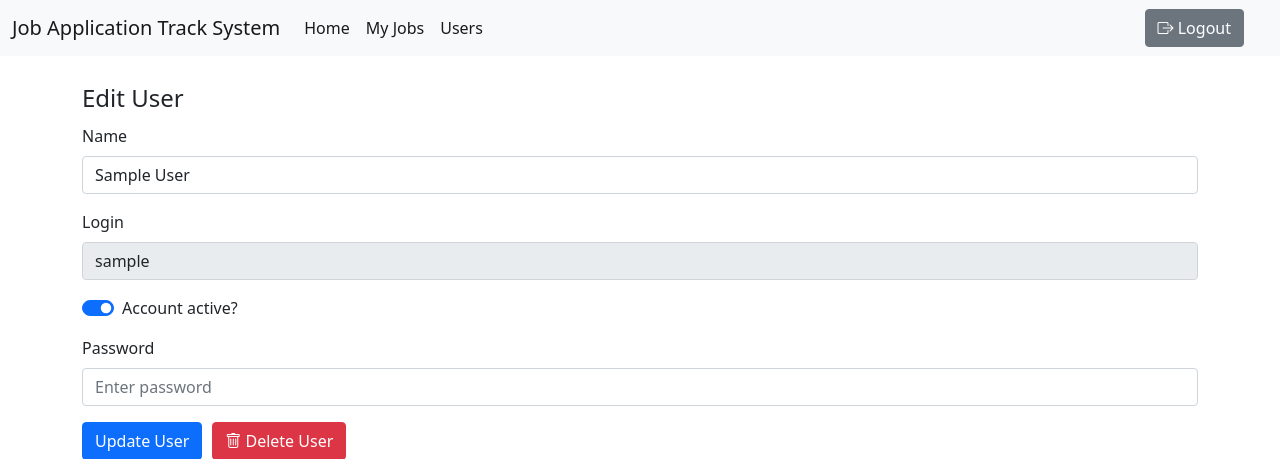
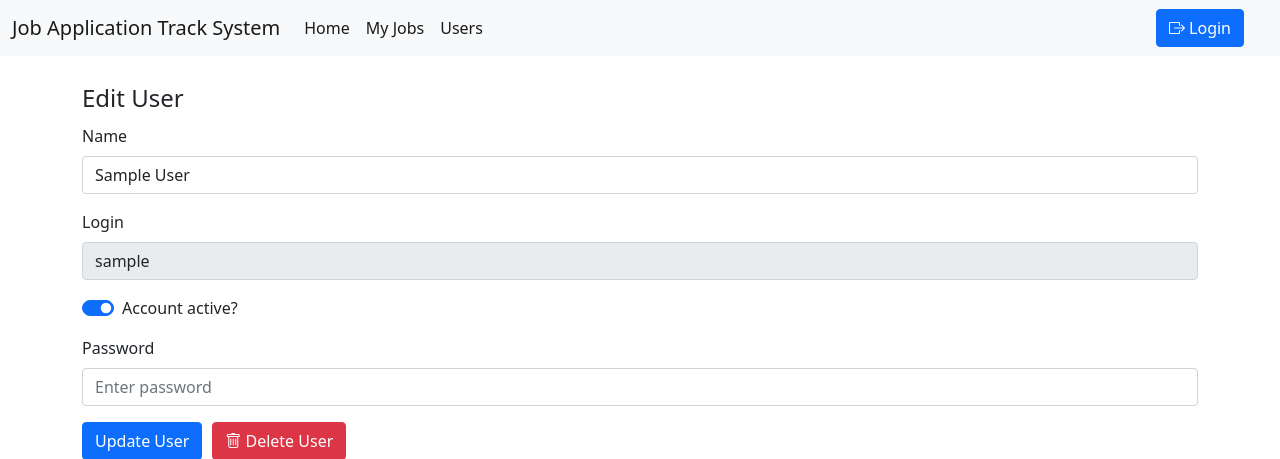
Before and after one commit to arizzi-devops/app.flask.jts, a Flask app: page /users/1/edit in a window 1280 px wide. Shown: the top 459 px of the page. Run offline with Flask 3, Linux system fonts and the light colour scheme; tables that the repository leaves empty or names only in its code hold one stand-in row (values such as "Sample post"); parts of the project's set-up code (start-up, migrations or seed data) failed here and were passed over.

Commit message:
some fixes

```diff
--- a/app/main/routes.py
+++ b/app/main/routes.py
@@ -1,8 +1,7 @@
-from flask import render_template
+from flask import render_template, flash
 from app.main import bp
 from flask_login import login_required, current_user
 
 @bp.route('/')
-@login_required
 def index():
     return render_template('index.html', user=current_user)
--- a/app/templates/base.html
+++ b/app/templates/base.html
@@ -25,16 +25,11 @@
             <li class="nav-item">
               <a class="nav-link active" aria-current="page" href="/users">Users</a>
             </li>
-            {% if not user %}
-            <li class="nav-item">
-              <a class="nav-link active" aria-current="page" href="/auth/login">Login</a>
-            </li>
-            {% endif %}
           </ul>
-          {% if user %}
-          <form class="d-flex me-4">
-            <a href="{{ url_for('auth.logout') }}" class="btn btn-secondary" type="submit"><i class="bi bi-box-arrow-right"></i> Logout</a>
-          </form>
+          {% if user.is_authenticated %}
+            <a href="{{ url_for('auth.signout') }}" class="btn btn-secondary me-4" type="submit"><i class="bi bi-box-arrow-left"></i> Logout</a>
+          {% else %}
+          <a href="{{ url_for('auth.login') }}" class="btn btn-primary me-4" type="submit"><i class="bi bi-box-arrow-right"></i> Login</a>
           {% endif %}
 
         </div>
--- a/app/templates/users/form.html
+++ b/app/templates/users/form.html
@@ -4,22 +4,22 @@
             {% if error %}
             <div class="alert alert-danger" role="alert">{{ error }}</div>
             {% endif %}
-            {% if user %}
-            <form action="{{ url_for('users.edit', user_id=user['id']) }}" method="POST">
+            {% if users %}
+            <form action="{{ url_for('users.edit', user_id=users['id']) }}" method="POST">
                 <fieldset>
                         <legend>Edit User</legend>
                         <div class="mb-3">
                             <label for="name" class="form-label">Name</label>
-                            <input type="text" class="form-control" id="name" name="name" value="{{ user['name'] }}" placeholder="Enter Name" required>
+                            <input type="text" class="form-control" id="name" name="name" value="{{ users['name'] }}" placeholder="Enter Name" required>
                         </div>
                         <div class="mb-3">
                             <label for="login" class="form-label">Login</label>
-                            <input type="text" class="form-control" id="login" readonly name="login" value="{{ user['login'] }}" placeholder="Enter login" required>
+                            <input type="text" class="form-control" id="login" readonly name="login" value="{{ users['login'] }}" placeholder="Enter login" required>
                         </div>
                                 <div class="mb-3">
                     <div class="form-check form-switch">
                         <label class="form-check-label" for="is_active">Account active?</label>
-                        <input class="form-check-input" type="checkbox" id="is_active" name="is_active" {% if user['is_active'] > 0 %}checked{% endif %}>
+                        <input class="form-check-input" type="checkbox" id="is_active" name="is_active" {% if users['is_active'] > 0 %}checked{% endif %}>
                     </div>
                 </div>
             {% else %}
@@ -28,21 +28,21 @@
                         <legend>Add User</legend>
                 <div class="mb-3">
                     <label for="name" class="form-label">Name</label>
-                    <input type="text" class="form-control" id="name" name="name" value="{{ user['name'] }}" placeholder="Enter Name" required>
+                    <input type="text" class="form-control" id="name" name="name" value="{{ users['name'] }}" placeholder="Enter Name" required>
                 </div>
                 <div class="mb-3">
                     <label for="login" class="form-label">Login</label>
-                    <input type="text" class="form-control" id="login" name="login" value="{{ user['login'] }}" placeholder="Enter login" required>
+                    <input type="text" class="form-control" id="login" name="login" value="{{ users['login'] }}" placeholder="Enter login" required>
                 </div>
             {% endif %}
             <div class="mb-3">
                 <label for="password" class="form-label">Password</label>
                 <input type="password" class="form-control" id="password" name="password" placeholder="Enter password" {% if not user %}required{% endif %}>
             </div>
-            {% if user %}
+            {% if users %}
                 <div class="button-container">
                     <button type="submit" class="btn btn-primary">Update User</button>
-                    </form><form action="{{ url_for('users.delete', user_id=user['id']) }}" method="POST" onsubmit="return confirm('Are you sure you want to delete this user?');">
+                    </form><form action="{{ url_for('users.delete', user_id=users['id']) }}" method="POST" onsubmit="return confirm('Are you sure you want to delete this user?');">
                         <button type="submit" class="btn btn-danger delete-button"><i class="bi bi-trash"></i> Delete User</button>
                     </form>
                 </div>
--- a/app/users/routes.py
+++ b/app/users/routes.py
@@ -2,14 +2,16 @@ from flask import render_template, request, redirect, url_for, flash
 from app.users import bp
 from app.extensions import db
 from app.models.user import User
+from flask_login import current_user, login_required
 
 @bp.route('/')
 def index():
     users = User.query.all()
-    return render_template('users/list.html', users=users)
+    return render_template('users/list.html', users=users, user=current_user)
 
 
 @bp.route('/add', methods=['GET', 'POST'])
+@login_required
 def add():
     if request.method == 'POST':
         user = User.query.filter_by(login=request.form['login']).first()
@@ -25,7 +27,7 @@ def add():
             db.session.commit()
             flash('user added successfully.', 'success')
             return redirect(url_for('users.index'))
-    return render_template('users/form.html', user={})
+    return render_template('users/form.html', users={}, user=current_user)
 
 
 @bp.route('/<int:user_id>/edit', methods=['GET', 'POST'])
@@ -45,7 +47,7 @@ def edit(user_id):
         return redirect(url_for('users.index'))
     else:
         user = User.query.get(user_id)
-    return render_template('users/form.html', user=user)
+    return render_template('users/form.html', users=user, user=current_user)
 
 @bp.route('/<int:user_id>/delete', methods=['GET', 'POST'])
 def delete(user_id):
```
Also changed, not shown: app/auth/routes.py (+4 -4 lines).
